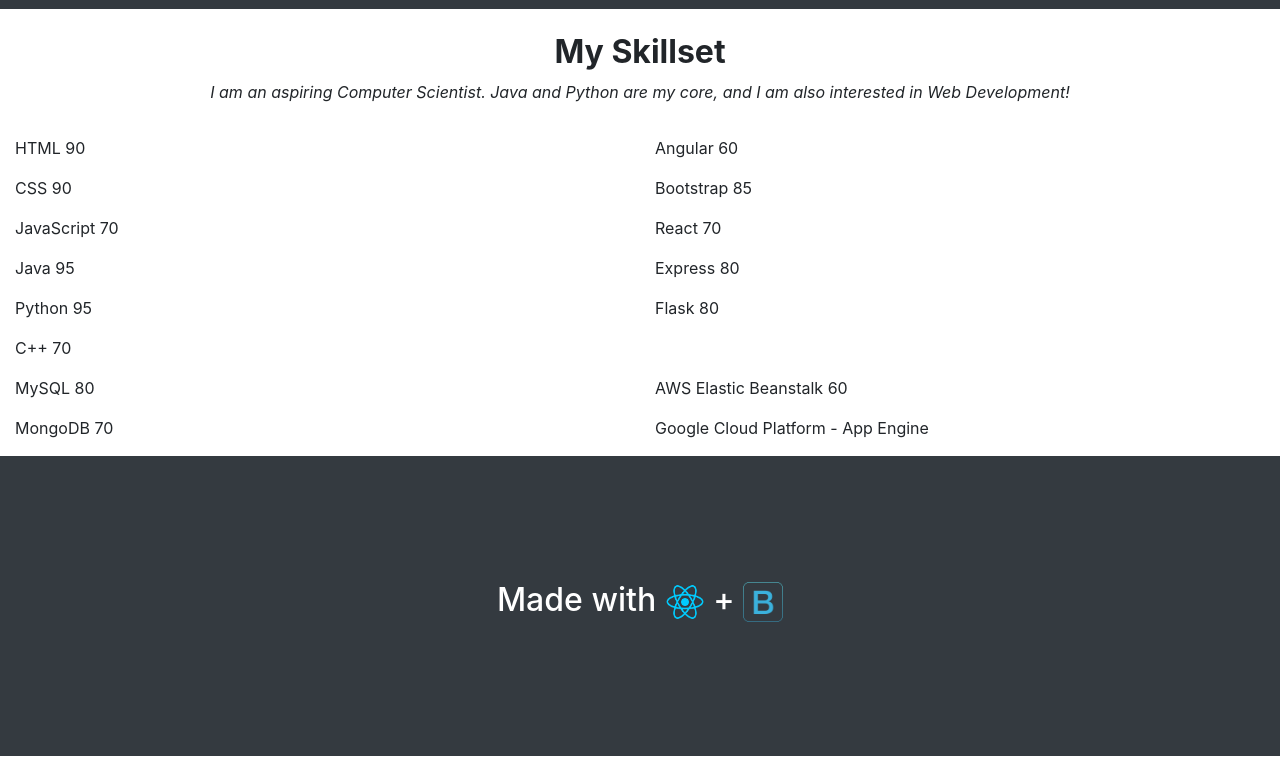
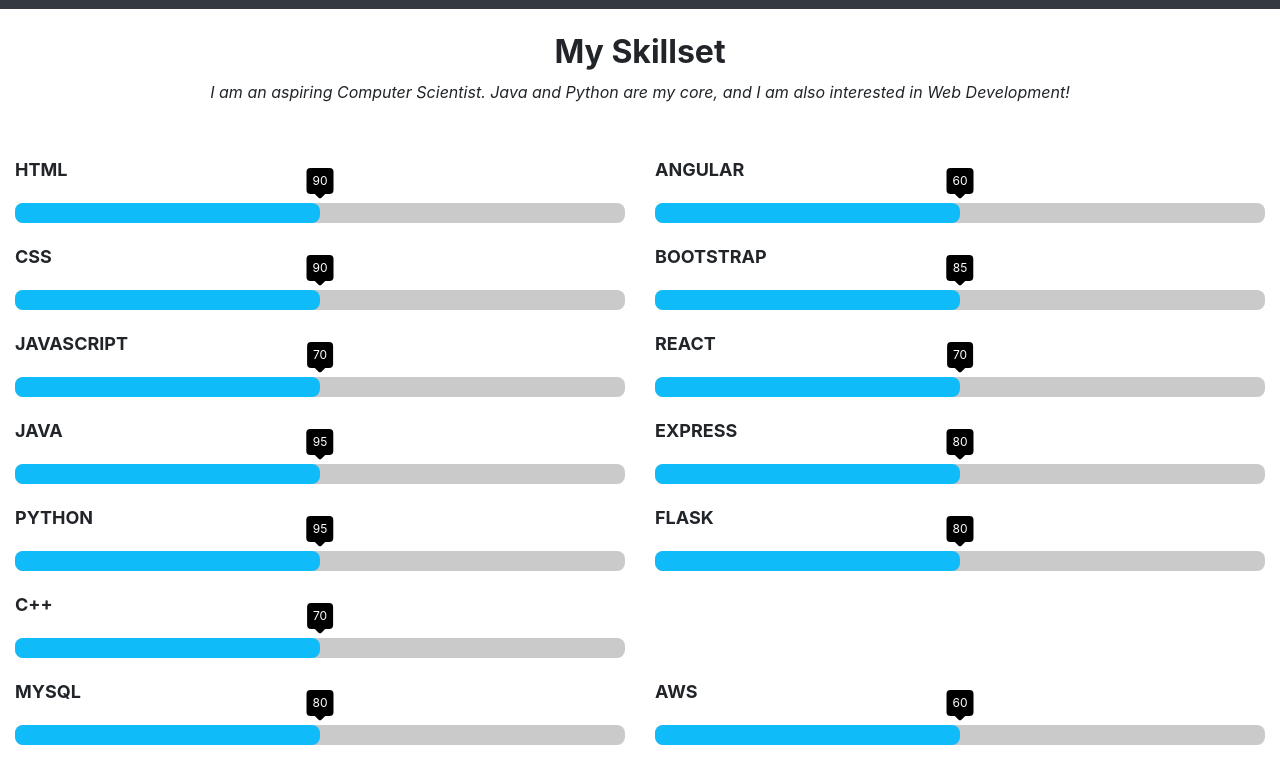
Before and after one commit to mwong33/portfolio, a React (Create React App) app: page / in a window 1280 px wide. Shown: the part 1200-1970 px from the top of the page. Built offline with nearby package versions, Linux system fonts and the light colour scheme.

Commit message:
Adding skillbar css

```diff
--- /dev/null
+++ b/src/components/SkillBar.css
@@ -0,0 +1,46 @@
+.skill-name {
+    font-size: 18px;
+    font-weight: 700;
+    text-transform: uppercase;
+    margin: 20px 0;
+}
+
+.skill-bar {
+    height: 20px;
+    background: #cacaca;
+    border-radius: 8px;
+}
+
+.skill-score {
+    height: 20px;
+    background-color: #0fbcf9;
+    border-radius: 8px;
+    width: 50%;
+    transition: 1s linear;
+    position: relative;
+}
+
+.skill-score::before {
+    content: attr(score);
+    position: absolute;
+    padding: 4px 6px;
+    background-color: #000;
+    color: #fff;
+    font-size: 12px;
+    border-radius: 4px;
+    top: -35px;
+    right: 0;
+    transform: translateX(50%);
+}
+
+.skill-score::after {
+    content: '';
+    position: absolute;
+    width: 10px;
+    height: 10px;
+    background-color: #000;
+    top: -16px;
+    right: 0;
+    transform: translateX(50%) rotate(45deg);
+    border-radius: 2px;
+}
--- a/src/components/SkillBar.js
+++ b/src/components/SkillBar.js
@@ -1,9 +1,27 @@
-import React from 'react'
+import React from 'react';
+import './SkillBar.css';
+import $ from 'jquery';
 
 export default function SkillBar({ skillSet }) {
+
+    $('.skill-score').each(() => {
+        let $this = $(this);
+        let score = $this.attr('score');
+        $this.css("width", score+'%');
+        $({animatedValue: 0}).animate({animatedValue: score},{
+            duration: 1000,
+            step: function() {
+                $this.attr('score', Math.floor(this.animatedValue));
+            }
+        });
+    });
+
     return (
-        <div>
-            <p> {skillSet.skill} {skillSet.score}</p>
+        <div class="skill">
+            <div class="skill-name">{ skillSet.skill }</div>
+            <div class="skill-bar">
+                <div class="skill-score" score={ skillSet.score }></div>
+            </div>
         </div>
     )
 }
--- a/src/pages/Home.js
+++ b/src/pages/Home.js
@@ -32,8 +32,8 @@
     ]
 
     const cloudServices = [
-        {skill: "AWS Elastic Beanstalk", score: 60},
-        {skill: "Google Cloud Platform - App Engine", socre: 70}
+        {skill: "AWS", score: 60},
+        {skill: "GCP", score: 70}
     ]
 
     return (
```
